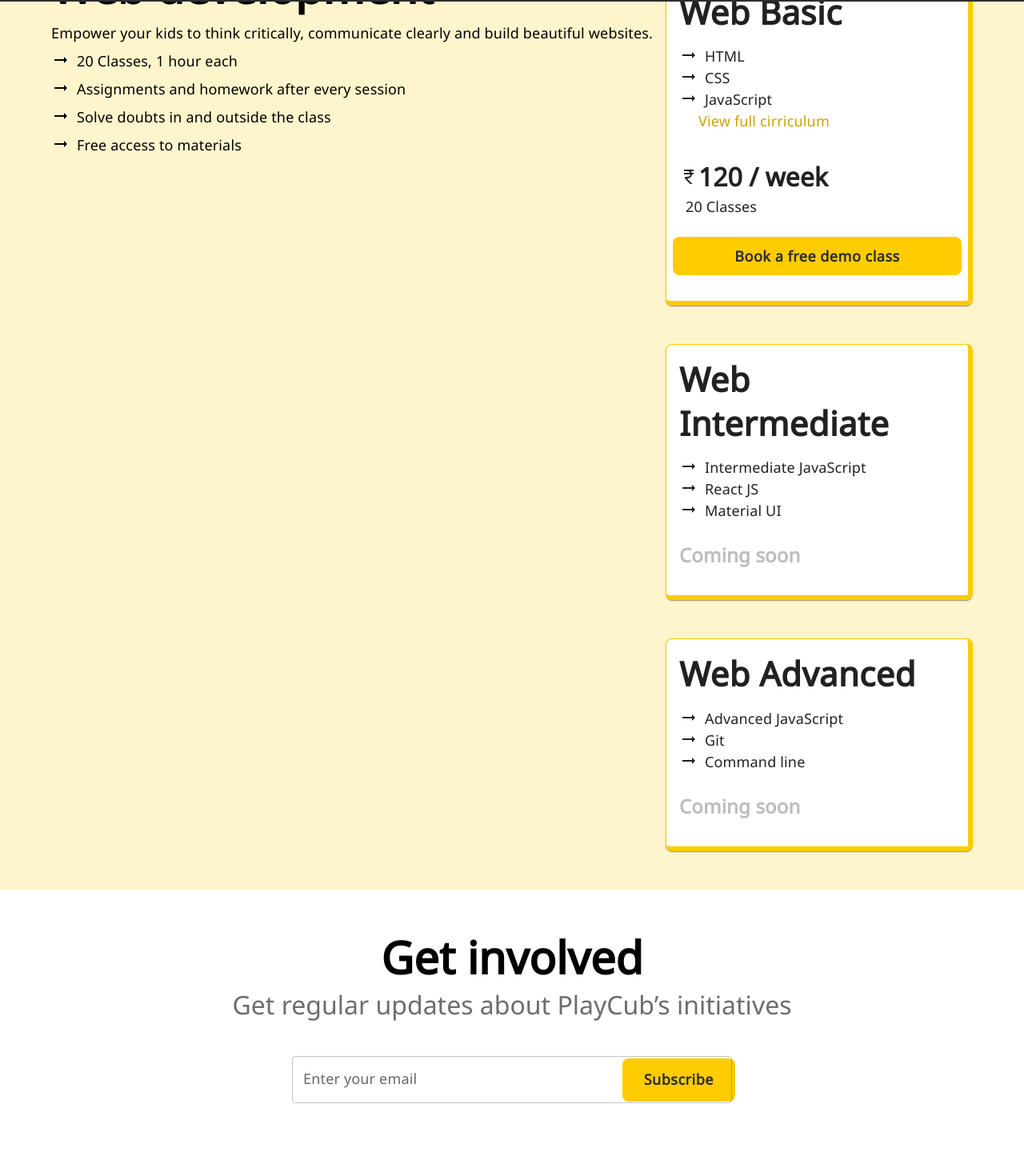
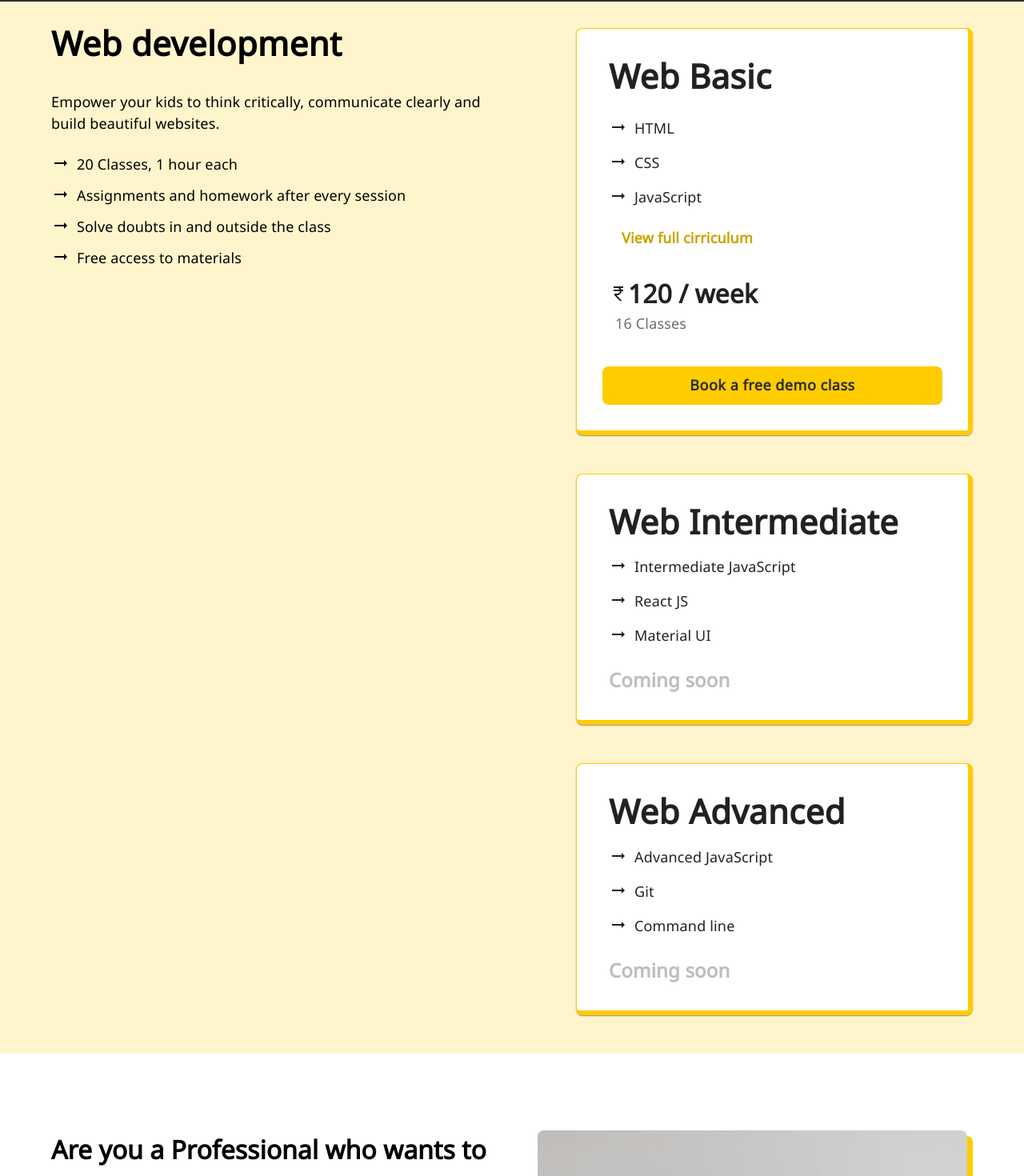
Before and after one commit to navgurukul/playcub-fe, a Next.js app: page / in a window 1280 px wide. Shown: the part 798-2268 px from the top of the page at 80% size. Built offline with nearby package versions, Linux system fonts and the light colour scheme.

Commit message:
Worked on feedback

```diff
--- a/pages/home/ClassesCard.js
+++ b/pages/home/ClassesCard.js
@@ -22,38 +22,40 @@ const ClassesCard =()=>{
     const classes = Styles();
     return(
         <>
-        <Container maxWidth="100px"sx={{mt:!isActive?7:6,mb:!isActive?6:4, background: "#FFF5CC",align:"right"}}>
+        <Container maxWidth="100px"sx={{mt:!isActive?10:6,mb:!isActive?6:4, background: "#FFF5CC",align:"right"}}>
             <Container maxWidth="lg" >
-            <Grid container >
-                <Grid item xs={12} sm={6} md={8}  sx={{position:'relative'}}>
+            <Grid container  >
+                <Grid item xs={12} sm={6} md={6} mt={4}  sx={{position:'relative'}}>
                     <Box sx={{position:'sticky',
                     top:5,
-                    }}>
-                    <Typography variant="h3" sx={{mt:5,mb:1}}>
+
+                    }}
+                    >
+                    <Typography variant="h4" sx={{mt:5,mb:4}}>
                         Web development
                     </Typography>
-                    <Typography variant="body1">
+                    <Typography variant="body1" mb={3}>
                         Empower your kids to think critically, communicate clearly and build beautiful websites.
                     </Typography>
-                    <Box sx={{display:"flex",mt:1}}>
+                    <Box sx={{display:"flex",mt:1.5}}>
                         <ArrowRightAltIcon  sx={{mr:1}} />
                         <Typography variant="body1">
                             20 Classes, 1 hour each
                         </Typography>
                     </Box>
-                    <Box sx={{display:"flex",mt:1}}>
+                    <Box sx={{display:"flex",mt:1.5}}>
                         <ArrowRightAltIcon  sx={{mr:1}} />
                         <Typography variant="body1">
                             Assignments and homework after every session
                         </Typography>
                     </Box>
-                    <Box sx={{display:"flex",mt:1}}>
+                    <Box sx={{display:"flex",mt:1.5}}>
                         <ArrowRightAltIcon   sx={{mr:1}} />
                         <Typography variant="body1">
                             Solve doubts in and outside the class
                         </Typography>
                     </Box>
-                    <Box sx={{display:"flex",mt:1}}>
+                    <Box sx={{display:"flex",mt:1.5}}>
                         <ArrowRightAltIcon  sx={{mr:1}} />
                         <Typography variant="body1">
                             Free access to materials
@@ -61,35 +63,35 @@ const ClassesCard =()=>{
                     </Box>
                     </Box>
                 </Grid>
-                <Grid item xs={12} sm={6} md={4}  align="left" >
+                <Grid item xs={12} sm={6} md={6}  >
 
-                    <CardStyle style={{mb:6,mt:8}} >
-                        <CardContent  >
+                    <CardStyle style={{mb:6,mt:10 ,ml:10}} >
+                        <CardContent sx={{mt:2,ml:3}} >
 
-                            <Typography gutterBottom variant="h4" component="div">
+                            <Typography gutterBottom mb={3} variant="h4" component="div" >
                                 Web Basic
                             </Typography>
-                            <Box  sx={{display:"flex"}}>
+                            <Box  sx={{display:"flex",mt:2}} >
                                 <ArrowRightAltIcon sx={{mr:1}}/>
                                 <Typography variant="body1" >
                                     HTML
                                 </Typography>
                             </Box>
-                            <Box  sx={{display:"flex"}}>
+                            <Box  sx={{display:"flex",mt:2}}>
                                 <ArrowRightAltIcon sx={{mr:1}} />
                                 <Typography variant="body1">
                                     CSS
                                 </Typography>
                             </Box>
-                            <Box  sx={{display:"flex"}}>
+                            <Box  sx={{display:"flex",mt:2}}>
                                 <ArrowRightAltIcon sx={{mr:1}}/>
                                 <Typography variant="body1" >
                                     JavaScript
                                 </Typography>
                             </Box>
-                            <Box  sx={{display:"flex"}}>
-                                <Typography variant="body1" sx={{mb:4 }}>
-                                    <Link href="/ourCirriculaum" ml={3} underline="none" color="#CCA300">
+                            <Box  sx={{display:"flex",mt:3}}>
+                                <Typography variant="subtitle1" sx={{mb:4 }}>
+                                    <Link href="/ourCirriculaum" ml={2} underline="none" color="#CCA300">
                                         View full cirriculum
                                     </Link>
                                 </Typography>
@@ -103,40 +105,40 @@ const ClassesCard =()=>{
 
                             </Box>
                             <Box>
-                                <Typography variant="body1" sx={{ml:1}} >
-                                    20 Classes
+                                <Typography variant="body1"  color="#6D6D6D"sx={{ml:1}} >
+                                    16 Classes
                                 </Typography>
                             </Box>
 
 
                         </CardContent>
-                        <CardActions sx={{mb:3}} >
+                        <CardActions sx={{mb:3,mt:2,ml:3,mr:3}} >
                             {/* <Button  height="30px" fullWidth >Book a free demo class</Button>  */}
                             <BookAFreeDemoClassButton buttonstyle={{fullWidth:true}} />
                         </CardActions>
                     </CardStyle>
 
-                    <CardStyle style={{mb:6}}>
+                    <CardStyle style={{mb:6 ,ml:10}}>
 
 
-                        <CardContent >
+                        <CardContent  sx={{mt:2,ml:3}}>
 
                             <Typography gutterBottom variant="h4" component="div">
                                Web Intermediate
                             </Typography>
-                            <Box  sx={{display:"flex"}}>
+                            <Box  sx={{display:"flex",mt:2}}>
                                 <ArrowRightAltIcon sx={{mr:1}}/>
                                 <Typography variant="body1">
                                     Intermediate JavaScript
                                 </Typography>
                             </Box>
-                            <Box  sx={{display:"flex"}}>
+                            <Box  sx={{display:"flex",mt:2}}>
                                 <ArrowRightAltIcon sx={{mr:1}} />
                                 <Typography variant="body1" >
                                     React JS
                                 </Typography>
                             </Box>
-                            <Box  sx={{display:"flex"}}>
+                            <Box  sx={{display:"flex",mt:2}}>
                                 <ArrowRightAltIcon sx={{mr:1}}/>
                                 <Typography variant="body1">
                                     Material UI
@@ -145,31 +147,31 @@ const ClassesCard =()=>{
 
                         </CardContent>
                         <CardActions sx={{mb:3}}  >
-                            <Typography sx={{ml:1}} color="#BDBDBD" variant="h6">
+                            <Typography sx={{ml:4}} color="#BDBDBD" variant="h6">
                                 Coming soon
                             </Typography>
                         </CardActions>
                     </CardStyle>
 
-                    <CardStyle style={{mb:6}}>
-                        <CardContent >
+                    <CardStyle style={{mb:6,ml:10}}>
+                        <CardContent   sx={{mt:2,ml:3}}>
 
                             <Typography gutterBottom variant="h4" component="div">
                                 Web Advanced
                             </Typography>
-                            <Box sx={{display:"flex"}}>
+                            <Box sx={{display:"flex",mt:2}}>
                                 <ArrowRightAltIcon sx={{mr:1}}/>
                                 <Typography variant="body1">
                                     Advanced JavaScript
                                 </Typography>
                             </Box>
-                            <Box sx={{display:"flex"}}>
+                            <Box sx={{display:"flex",mt:2}}>
                                 <ArrowRightAltIcon sx={{mr:1}} />
                                 <Typography variant="body1">
                                     Git
                                 </Typography>
                             </Box>
-                            <Box sx={{display:"flex"}}>
+                            <Box sx={{display:"flex",mt:2}}>
                                 <ArrowRightAltIcon sx={{mr:1}}/>
                                 <Typography variant="body1">
                                     Command line
@@ -177,7 +179,7 @@ const ClassesCard =()=>{
                             </Box>
                         </CardContent>
                         <CardActions sx={{mb:3}} >
-                            <Typography sx={{ml:1}} color="#BDBDBD" variant="h6">
+                            <Typography sx={{ml:4}}color="#BDBDBD" variant="h6">
                                 Coming soon
                             </Typography>
                         </CardActions>
--- a/pages/home/index.js
+++ b/pages/home/index.js
@@ -37,23 +37,16 @@ const HomePage = ()=>{
 
     return (
         <>
-            <Container  align="center" sx={{mt:15}}>
-                <Typography variant="h3" >
+            <Container  align="center" sx={{mt:7}}>
+                <Typography variant="h3" mb={1} >
                     Interactive Coding Classes for Kids
                 </Typography>
-                <Typography variant="subtitle">
+                <Typography variant="subtitle" color="#6D6D6D">
                     Teach your kids how to build websites with fun
                 </Typography>
-                <Container sx={ isActive?{mt: 4 }:{ mt: 6}} maxWidth="lg">
+                <Container sx={ isActive?{mt: 6 }:{ mt: 6}} >
                     <Grid container spacing={isActive?5:4}>
                         <Grid item xs={12} sm={6} md={6}  >
-                            {/* <Card  bordercolor='warning'height={isActive?334:'auto'} sx={{maxWidth: 500  , color:'#FFCC00', borderBottom: 7, borderRight: 7 }}>
-                                <Image
-
-                                src={require("./assest/Coding.png")}
-                                sx={{borderRadius:'8%'}}
-                                />
-                            </Card> */}
                             <Image
 
                                 src={require("./assest/Coding1.png")}
@@ -135,43 +128,64 @@ const HomePage = ()=>{
                 </Container>
             </Container>
             <ClassesCard />
-            <Container  align="center">
-                <Typography variant="h3">
-                    Get involved
-                </Typography>
-                <Typography variant="subtitle">
-                    Get regular updates about PlayCub’s initiatives
-                </Typography>
-                <Box
-                sx={{
-                    mt:!isActive?3:1,
-                    width: 550,
-                    maxWidth: '100%',
-                    mb:!isActive?16:14,
-                    display:"inline-block",
+            <Container sx={{mt:12,mb:12}} >
+                    <Grid container spacing={8}>
+                        <Grid item xs={12} sm={6} md={6}  >
+                            <Typography variant="h5" >
+                            Are you a Professional who wants to share their web dev expertise?
+                            </Typography>
+                            <Button sx={{mt:4}}>
+                                Join Our Teaching Pool
+                            </Button>
 
-                }}
-                >
+                        </Grid>
+
+                        <Grid item xs={12} sm={6} md={6} >
+                            <Image
+
+                                src={require("./assest/teacher.png")}
+                                height={isActive&&334}
+                                alt="Picture of the student who is doing coding"
+
+                            />
+                        </Grid>
+                    </Grid>
+                </Container>
+            <Box  sx={{backgroundColor:"#F5F5F5" }}>
+                <Box  sx={{textAlign:"center",  }}>
+                    <Typography variant="h4"pt={8} >
+                        Get involved
+                    </Typography>
+                    <Typography variant="body1" mt={2} mb={2}>
+                        Get regular updates about PlayCub’s initiatives
+                    </Typography>
+                </Box>
+                <Container maxWidth="sm"  >
+
                 <TextField fullWidth label="Enter your email"
+
                  margin="normal"
                  value={email}
                  onChange={e=>setEmail(e.target.value)}
                  name="email"
                  autoComplete="email"
+                 backgroundColor="white"
                  InputProps={{
                     endAdornment: (
-                        <Box sx={{position:'absolute',}} left={!isActive?"75%":"64.5%"}>
-                        <Button onClick={submit}  fullwidth sx={{p:3.4 , backgroundColor:'#FFCC00', position:'relative'}}  >
+                        <Box sx={{position: 'relative'}} >
+                        <Button onClick={submit}  fullwidth={true} sx={{width:"150px",  backgroundColor:'#FFCC00', p:3,}}  >
                             Subscribe
                         </Button>
                         </Box>
                     ),
                     }}
+                    sx={{mb:20}}
                    >
                    </TextField>
-                </Box>
 
-            </Container>
+                </Container>
+
+            </Box>
         </>
 
 
--- a/pages/ourCirriculaum/index.js
+++ b/pages/ourCirriculaum/index.js
@@ -43,7 +43,7 @@ const OurCirriculum = () =>{
                                             />
                                     </Box>
                                     <Box >
-                                        <Typography variant="body1" mt={0.3}>
+                                        <Typography variant="body1" mt={0.3} mb={0.3}>
                                             16 Classes
                                         </Typography>
                                     </Box>
@@ -62,7 +62,7 @@ const OurCirriculum = () =>{
                                         />
                                     </Box>
                                     <Box >
-                                        <Typography variant="body1"  mt={0.3}>
+                                        <Typography variant="body1"  mt={0.3} mb={0.3}>
                                             Video Content
                                         </Typography>
                                     </Box>
@@ -80,7 +80,7 @@ const OurCirriculum = () =>{
                                             />
                                     </Box>
                                     <Box >
-                                        <Typography variant="body1"  mt={0.3}>
+                                        <Typography variant="body1"  mt={0.3} >
                                             Regular Assignments
                                         </Typography>
                                     </Box>
--- a/theme/theme.js
+++ b/theme/theme.js
@@ -147,6 +147,7 @@ theme = createTheme(theme, {
     button: {
       fontSize: "18px",
       fontFamily: "Noto Sans",
+      Padding:"8px, 16px, 8px, 16px",
       background:'#FFCC00',
       [theme.breakpoints.down("sm")]: {
         fontSize: "0.875rem",
```
Also changed, not shown: comp/Navbar.js (+3 -3 lines), pages/ourVision/index.js (+6 -4 lines), pages/home/assest/teacher.png (added).
